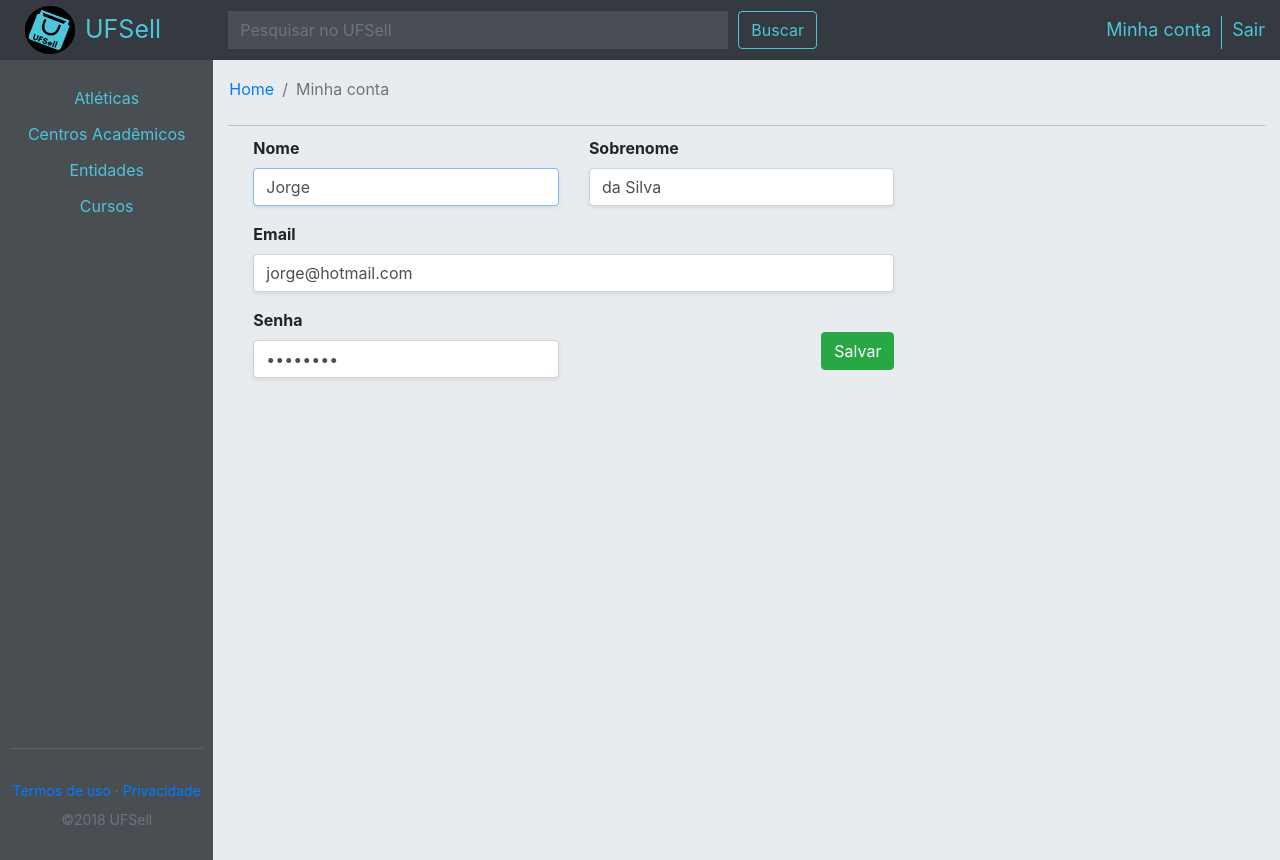
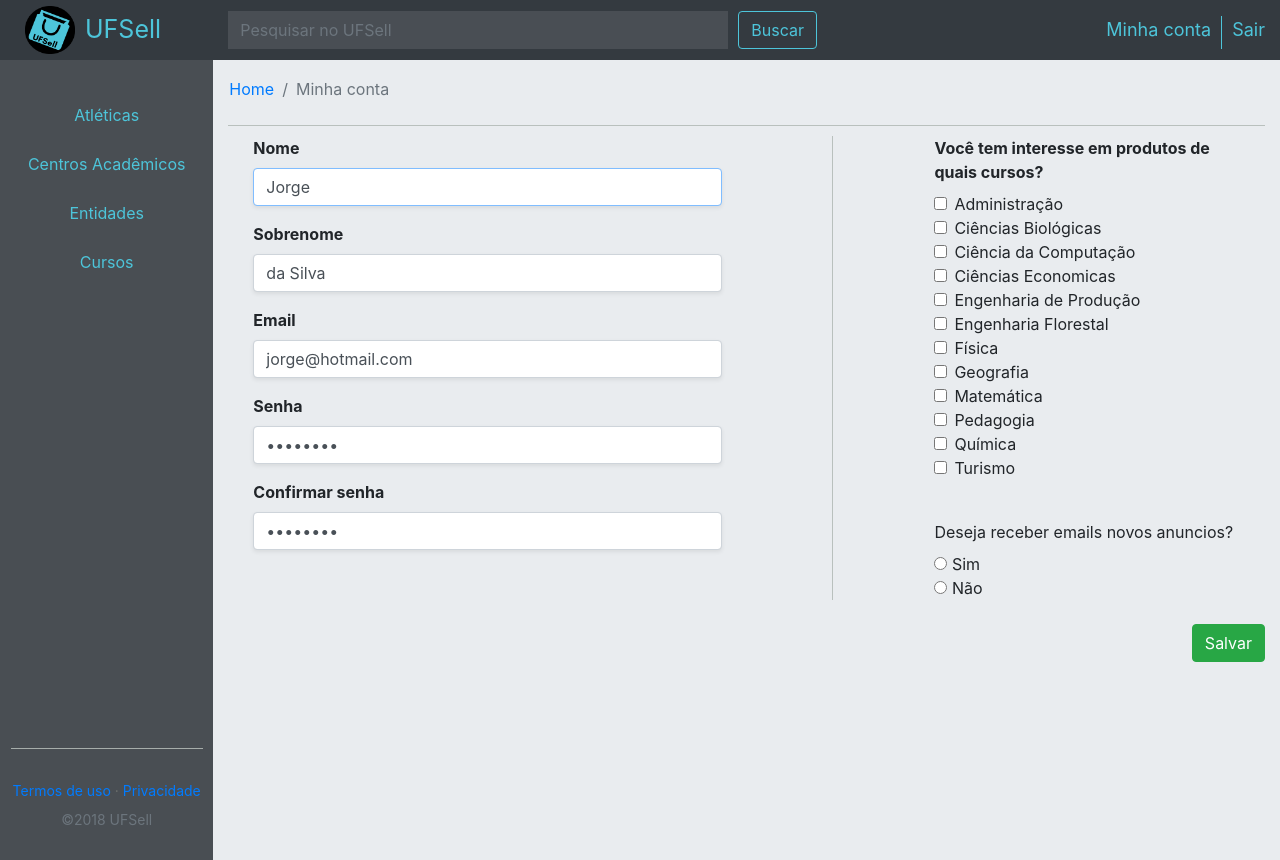
Before and after one commit to lucaspsacchi/ihc2018, a PHP site: page /conta.php in a window 1280 px wide. Run offline with PHP 8.4, Linux system fonts and the light colour scheme; a user stored in the database is signed in; data comes from the database, SQL or seed files in the repository.

Commit message:
Fim do front da home e conta

```diff
--- a/conta.php
+++ b/conta.php
@@ -267,20 +267,21 @@ $pessoa = $result->fetch_object();
 						</ol>
 					</nav>
 
-
 					<!-- Formulário -->
+					<form id="formCad" class="" method="post">
 						<div class="colD d-flex justify-content-start">
-							<div class="col-8 col-xl-8 col-lg-8 col-md-8">
+							<div class="col-6 col-xl-6 col-lg-6 col-md-6">
 								<div id="cardAlterar" class="">
-									<form id="formCad" class="" method="post">
 										<div class="row">
-											<div id="" class="col-6 col-md-6 col-sm-12">
+											<div class="col-12">
 												<div class="form-group">
 													<label class="divnome" style="font-weight: bold;">Nome</label>
 													<input type="text" class="form-control shadow-sm" value="<?php echo $pessoa->nome; ?>" name="inputNome" pattern=".{5,30}" required autofocus>
 												</div>
 											</div>
-											<div id="" class="col-6 col-md-6 col-sm-12">
+										</div>
+										<div class="row">
+											<div class="col-12">
 												<div class="form-group">
 													<label class="divsobrenome" style="font-weight: bold;">Sobrenome</label>
 													<input type="text" class="form-control shadow-sm" value="<?php echo $pessoa->sobrenome; ?>" name="inputSobrenome" pattern=".{5,30}" required>
@@ -288,7 +289,7 @@ $pessoa = $result->fetch_object();
 											</div>
 										</div>
 										<div class="row">
-											<div class="col-12 col-md-12 col-sm-12">
+											<div class="col-12">
 												<div class="form-group">
 													<label class="divemail" style="font-weight: bold;">Email</label>
 													<input type="email" class="form-control shadow-sm" value="<?php echo $pessoa->email; ?>" name="inputEmail" pattern=".{5,30}" required>
@@ -296,13 +297,68 @@ $pessoa = $result->fetch_object();
 											</div>
 										</div>
 										<div class="row">
-											<div id="" class="col-6 col-md-6 col-sm-12">
+											<div class="col-12">
 												<div class="form-group">
 													<label class="divsenha" style="font-weight: bold;">Senha</label>
 													<input type="password" class="form-control shadow-sm" value="12345678" name="inputSenha" pattern=".{5,30}" required>
 												</div>
 											</div>
-											<div class="col-6 col-md-6 col-sm-12 align-self-center">
+										</div>
+										<div class="row">
+											<div class="col-12">
+												<div class="form-group">
+													<label class="divsenha" style="font-weight: bold;">Confirmar senha</label>
+													<input type="password" class="form-control shadow-sm" value="12345678" name="inputConfSenha" pattern=".{5,30}" required>
+												</div>
+											</div>
+										</div>
+								</div>
+							</div>
+							<div class="col-1 col-xl-1 col-lg-1 col-md-1" style="border-right: 1px solid; margin-top:10px; border-color:#b9c0bd;"></div>
+							<div class="col-1 col-xl-1 col-lg-1 col-md-1"></div>
+							<div class="col-4 col-xl-4 col-lg-4 col-md-4">
+								<label style="font-weight: bold; margin-top:10px;">
+									Você tem interesse em produtos de quais cursos?
+								</label>
+								<div class="form-group">
+									<div class="form-check">
+										<input type="checkbox" class="form-check-input">
+										<label class="form-check-label">Administração</label><br>
+										<input type="checkbox" class="form-check-input">
+										<label class="form-check-label">Ciências Biológicas</label><br>
+										<input type="checkbox" class="form-check-input">
+										<label class="form-check-label">Ciência da Computação</label><br>
+										<input type="checkbox" class="form-check-input">
+										<label class="form-check-label">Ciências Economicas</label><br>
+										<input type="checkbox" class="form-check-input">
+										<label class="form-check-label">Engenharia de Produção</label><br>
+										<input type="checkbox" class="form-check-input">
+										<label class="form-check-label">Engenharia Florestal</label><br>
+										<input type="checkbox" class="form-check-input">
+										<label class="form-check-label">Física</label><br>
+										<input type="checkbox" class="form-check-input">
+										<label class="form-check-label">Geografia</label><br>
+										<input type="checkbox" class="form-check-input">
+										<label class="form-check-label">Matemática</label><br>
+										<input type="checkbox" class="form-check-input">
+										<label class="form-check-label">Pedagogia</label><br>
+										<input type="checkbox" class="form-check-input">
+										<label class="form-check-label">Química</label><br>
+										<input type="checkbox" class="form-check-input">
+										<label class="form-check-label">Turismo</label><br>
+									</div>
+								</div>
+								<br>
+								<label>
+									Deseja receber emails novos anuncios?
+								</label><br>
+								<input type="radio" value="Sim"> Sim<br>
+								<input type="radio" value="Não"> Não<br>
+							</div>
+						</div>
+						<br>
+						<div class="row">
+							<div class="col-12">
 								<div id="cadSalvar" class="botaocad float-right">
 									<!-- Botão para salvar -->
 									<button type="submit" class="btn btn-success">
@@ -315,9 +371,5 @@ $pessoa = $result->fetch_object();
 				</div>
 			</div>
 		</div>
-                    </div>
-                </div>
-            </div>
-
     </body>
 </html>
--- a/css/comprador.css
+++ b/css/comprador.css
@@ -6,6 +6,7 @@ html, body {
 body {
 	height: 100%;
 	width: 100%;
+	background-color:#e9ecef;
 }
 
 /* Fim do css padrão */
@@ -113,6 +114,8 @@ nav {
 .btn-light {
 	background-color: #494e53;
 	color: #4dc5da;
+	padding-top: 12.5px;
+	padding-bottom: 12.5px;
 	border: none;
 	border-radius: 0;
 	width: 100%;
@@ -124,7 +127,7 @@ nav {
 }
 
 #btn-itemP {
-	margin-top: 20px;
+	margin-top: 30px;
 }
 
 /* Retirar a shadow do botão depois de clicar */
@@ -147,7 +150,7 @@ nav {
 
 hr {
 	width: 90%;
-	background-color: #6c706e;
+	background-color: #b9c0bd;
 }
 
 /* Footer */
@@ -221,6 +224,7 @@ hr {
 	display: flex;
 	flex-direction: column;
 	height: 100vh;
+	z-index: 100;
 }
 
 .divWrap {
@@ -235,6 +239,13 @@ hr {
 }
 
 .footer {
+	margin-bottom: 0px;
+	width: 100%;
 	flex-shrink: 0;
 	background-color: #494e53;
 }
+
+.imgHome {
+	width: 95%;
+	height: 300px;
+}
```
Also changed, not shown: home.php (+10 -8 lines), produto.php (line endings or trailing spaces). Lines whose indentation alone changed are shown as unchanged.
